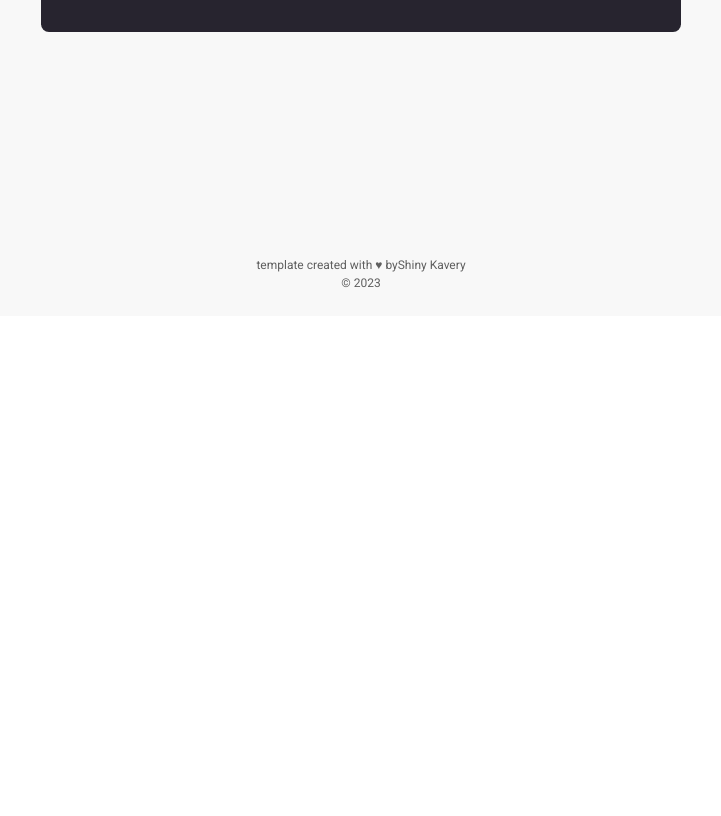
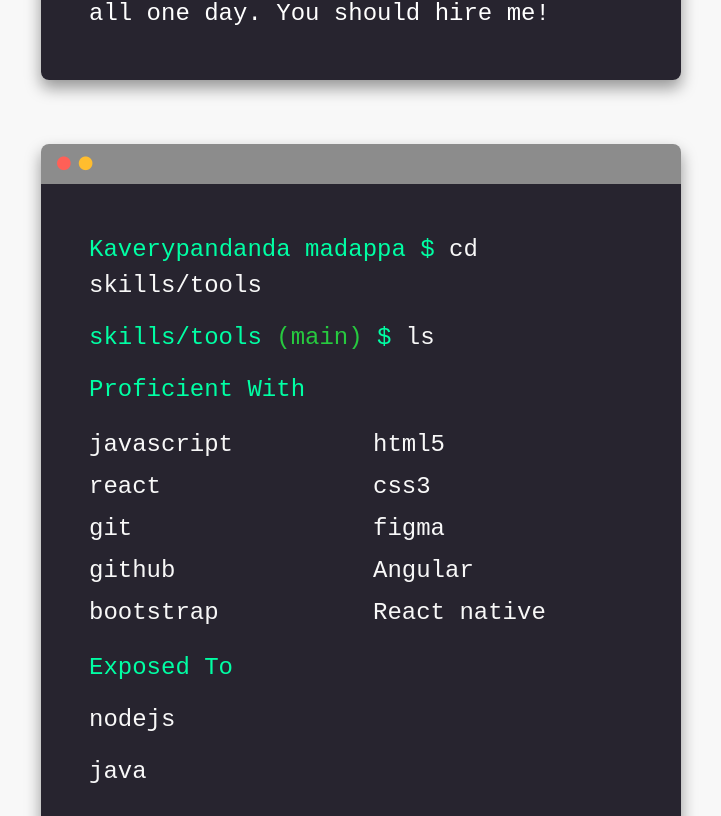
Before and after one commit to Kavery-pm/portfolioTemplate, a React (Vite) app: page /aboutme in a window 1280 px wide. Shown: the part 484-1300 px from the top of the page, without its empty margins (279-1000 px from the left). Before the commit the page ends 800 px from the top, so only its background shows below. Built offline with nearby package versions, Linux system fonts and the light colour scheme.

Commit message:
added the skills

```diff
--- a/src/components/AboutMe/Terminal.jsx
+++ b/src/components/AboutMe/Terminal.jsx
@@ -5,7 +5,7 @@ const Terminal = ({text})=>{
     const iconClass = "fa fa-circle";
     return (
         <Box component={'section'}
-        width={{xs: '80%', md: '50%'}} borderRadius={'0.5rem'} mb={'4rem'}>
+        width={{xs: '80%', md: '50%'}} borderRadius={'0.5rem'} mb={'4rem'} className={classNames(Style.terminal,Style.shadowed)}>
       <Box sx={{backgroundColor: '#8c8c8c'}} p={'0.5rem'} borderRadius={'0.5rem 0.5rem 0 0'}
            fontSize={'1rem'}>
    <i className={classNames(iconClass, Style.red)} />
--- a/src/components/AboutMe/Terminal.module.scss
+++ b/src/components/AboutMe/Terminal.module.scss
@@ -15,3 +15,13 @@ i {
       color: $green;
     }
   }
+  .terminal {
+    p, li {
+      margin: 1rem 0;
+      color: $white;
+    }
+    a, a:visited {
+        animation: changeColors 3s infinite;
+        font-weight: bold;
+      }
+}
--- a/src/components/AboutMe/aboutMe.jsx
+++ b/src/components/AboutMe/aboutMe.jsx
@@ -2,6 +2,7 @@ import { Box } from "@mui/material";
 import Terminal from "./Terminal";
 import { info } from "../../info";
 import Style from "./Aboutme.module.scss";
+import MySkills from "./mySkills";
 const AboutMe = () => {
   const aboutMeText = () => {
     return (
@@ -22,6 +23,8 @@ const AboutMe = () => {
       </>
     );
   };
+
+
   return (
     <Box
       display={"flex"}
@@ -30,6 +33,7 @@ const AboutMe = () => {
       mt={"3rem"}
     >
       <Terminal text={aboutMeText()} />
+      <Terminal text={<MySkills/>}/>
     </Box>
   );
 };
--- /dev/null
+++ b/src/components/AboutMe/mySkills.jsx
@@ -0,0 +1,23 @@
+import { info } from "../../info";
+import Style from './mySkills.module.scss';
+const MySkills = () => {
+    return (
+    <>
+      <p><span style={{color: info.baseColor}}>{info.firstName}{info.lastName.toLowerCase()} $</span> cd skills/tools
+      </p>
+      <p><span style={{color: info.baseColor}}>skills/tools <span
+          className={Style.green}>(main)</span> $</span> ls</p>
+      <p style={{color: info.baseColor}}> Proficient With</p>
+    <ul className={Style.skills}>
+      {info.skills.proficientWith.map((item,index)=>(<li key={index} >{item}</li>))}
+    </ul>
+    <ul>
+    <p style={{color: info.baseColor}}> Exposed To</p>
+    {info.skills.exposedTo.map(item=>(<li key={item}>{item}</li>))}
+    </ul>
+
+
+  </>
+    );
+  };
+  export default MySkills;
--- /dev/null
+++ b/src/components/AboutMe/mySkills.module.scss
@@ -0,0 +1,27 @@
+@import '../../variables.modules.scss';
+.green{
+    color:$green
+}
+.skills {
+    columns: 2;
+    @media only screen and (min-width: 940px) {
+      columns: 2;
+    }
+
+    li {
+      margin: 0;
+      line-height: 1.75;
+
+    }
+    // .column1 {
+    //     column-count: 2;
+    //     column-gap: 1rem;
+    //     background-color: red !important;
+    //   }
+
+    //   .column2 {
+    //     column-count: 2;
+    //     column-gap: 1rem;
+    //     break-inside: avoid-column;
+    //   }
+  }
```
